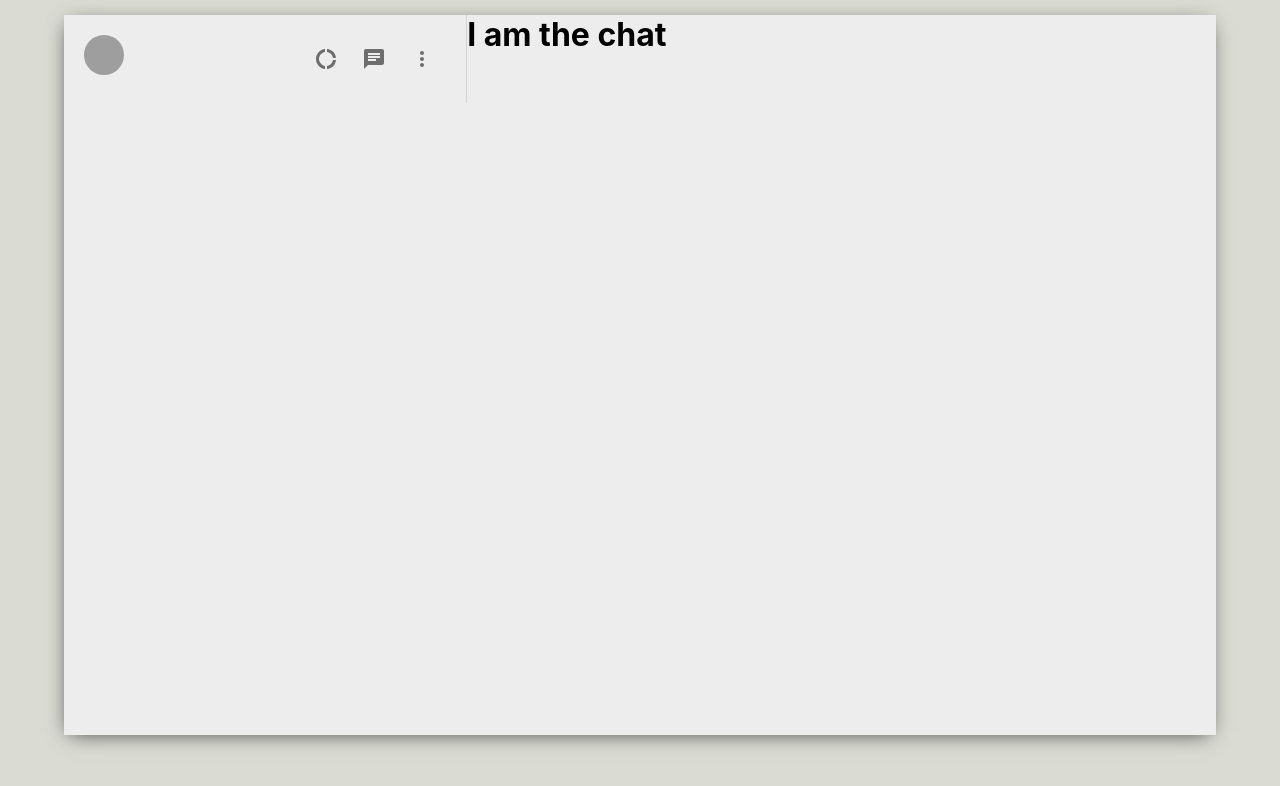
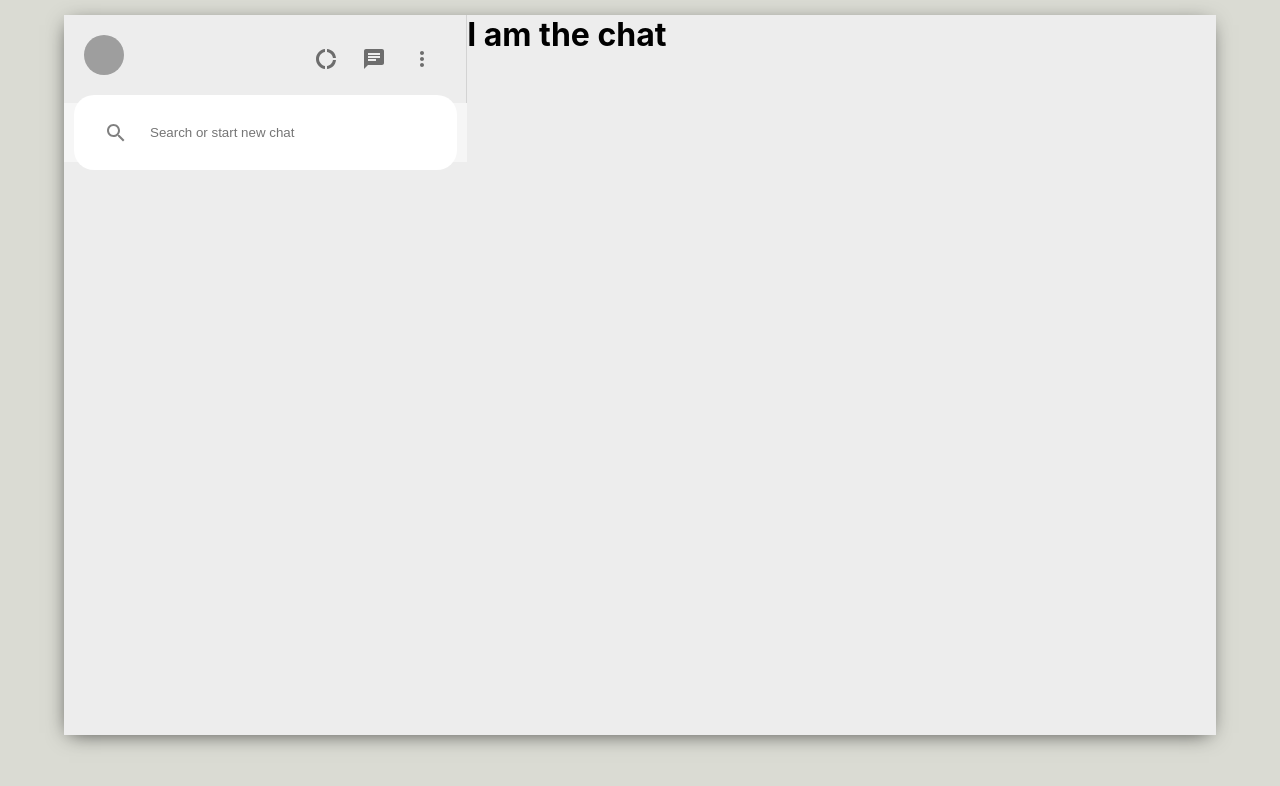
Before and after one commit to TellyLowe/whatsapp-mern, a React (Create React App) app: page / in a window 1280 px wide. Shown: the top 786 px of the page. Built offline with nearby package versions, Linux system fonts and the light colour scheme; grey boxes are pictures that could not be loaded.

Commit message:
search sidebar added

```diff
--- a/src/Sidebar.css
+++ b/src/Sidebar.css
@@ -10,3 +10,44 @@
     padding: 20px;
     border-right: 1px solid lightgray;
 }
+
+.sidebar__headerRight {
+    display: flex;
+    align-items: center;
+    justify-content: space-between;
+    min-width: 10vw;
+}
+
+.sidebar__headerRight > .MuiSvgIcon-root {
+    margin-right: 2vw;
+    font-size: 24px !important;
+}
+
+.sidebar__search {
+    display: flex;
+    align-items: center;
+    background-color: #f6f6f6;
+    height: 39px;
+    padding: 10px;
+}
+
+.sidebar__searchContainer {
+    display: flex;
+    align-items: center;
+    background-color: white;
+    width: 100%;
+    height: 35px;
+    padding: 20px;
+    border-radius: 20px;
+}
+
+.sidebar__searchContainer > .MuiSvgIcon-root {
+    color: gray;
+    padding: 10px;
+}
+
+.sidebar__searchContainer > input {
+    border: none;
+    outline-width: 0;
+    margin-left: 10px;
+}
--- a/src/Sidebar.js
+++ b/src/Sidebar.js
@@ -4,6 +4,7 @@
 import { Avatar, IconButton } from "@material-ui/core";
 import ChatIcon from "@material-ui/icons/Chat";
 import MoreVertIcon from "@material-ui/icons/MoreVert";
+import { SearchOutlined } from '@material-ui/icons';
 
 function Sidebar() {
     return (
@@ -22,6 +23,13 @@
                     </IconButton>
                 </div>
             </div>
+
+            <div className="sidebar__search">
+                <div className="sidebar__searchContainer">
+                    <SearchOutlined />
+                    <input placeholder="Search or start new chat" type="text" />
+                </div>
+            </div>
         </div>
     )
 }
```
